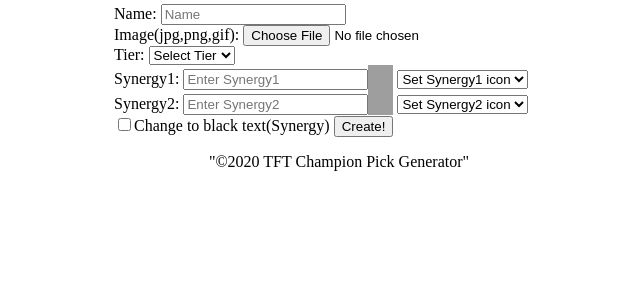
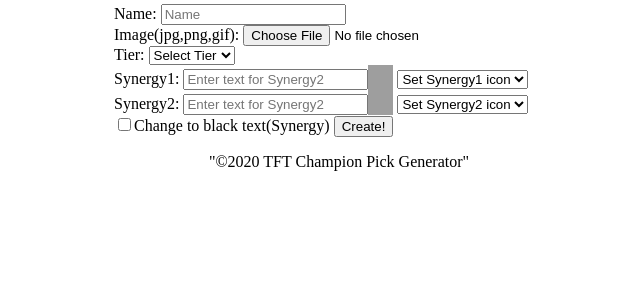
Before and after one commit to ararabo/tftchampionpickgenerator, a Python web app: template templates/index.html in a window 1280 px wide. Shown: the part 321-621 px from the top of the page, without its empty margins (301-941 px from the left). Run offline with Jinja, Linux system fonts and the light colour scheme; the template is opened without the code that fills it, so the values that code supplies are empty; some libraries are stand-ins or nearby versions; grey boxes are pictures that could not be loaded.

Commit message:
Folder change

```diff
--- a/application.py
+++ b/application.py
@@ -12,7 +12,7 @@ app = Flask(__name__)
 SAMPLE_IMAGE_NAME='sample_image.png'
 IMAGES_DIR = './static/images'
 FRAME_IMAGES_DIR='./static/frame_images'
-ATTRIBUTE_IMAGES_DIR='./static/attribute_images'
+ATTRIBUTE_IMAGES_DIR='./static/attribute_images/set4'
 SPLASH_IMAGES_DIR='./static/splash_images'
 UPLOAD_IMAGES_DIR='./static/upload_images'
 # フォント設置
--- a/templates/index.html
+++ b/templates/index.html
@@ -188,7 +188,7 @@
 				</select>
 				<div>
 					<label for="attribute1">Synergy1:</label>
-					<input type="text" id="attribute1" name="attribute1" placeholder="Enter Synergy1"><IMG src="./static/attribute_images/sample.png" width="25" height="25" name="imgsmp1" style="vertical-align: bottom;">
+					<input type="text" id="attribute1" name="attribute1" placeholder="Enter text for Synergy2"><IMG src="./static/attribute_images/sample.png" width="25" height="25" name="imgsmp1" style="vertical-align: bottom;">
 					<select name="attribute1_sel" onchange="imgChange1(this)">
 						<option value="null" style="display:none;">Set Synergy1 icon</option>
 						<option value="adept">adept</option>
@@ -221,7 +221,7 @@
 				</div>
 				<div>
 					<label for="attribute2">Synergy2:</label>
-					<input type="text" id="attribute2" name="attribute2" placeholder="Enter Synergy2"><IMG src="./static/attribute_images/sample.png" width="25" height="25" name="imgsmp2" style="vertical-align: bottom;">
+					<input type="text" id="attribute2" name="attribute2" placeholder="Enter text for Synergy2"><IMG src="./static/attribute_images/sample.png" width="25" height="25" name="imgsmp2" style="vertical-align: bottom;">
 					<select name="attribute2_sel" onchange="imgChange2(this)">
 						<option value="null" style="display:none;">Set Synergy2 icon</option>
 						<option value="adept">adept</option>
```
